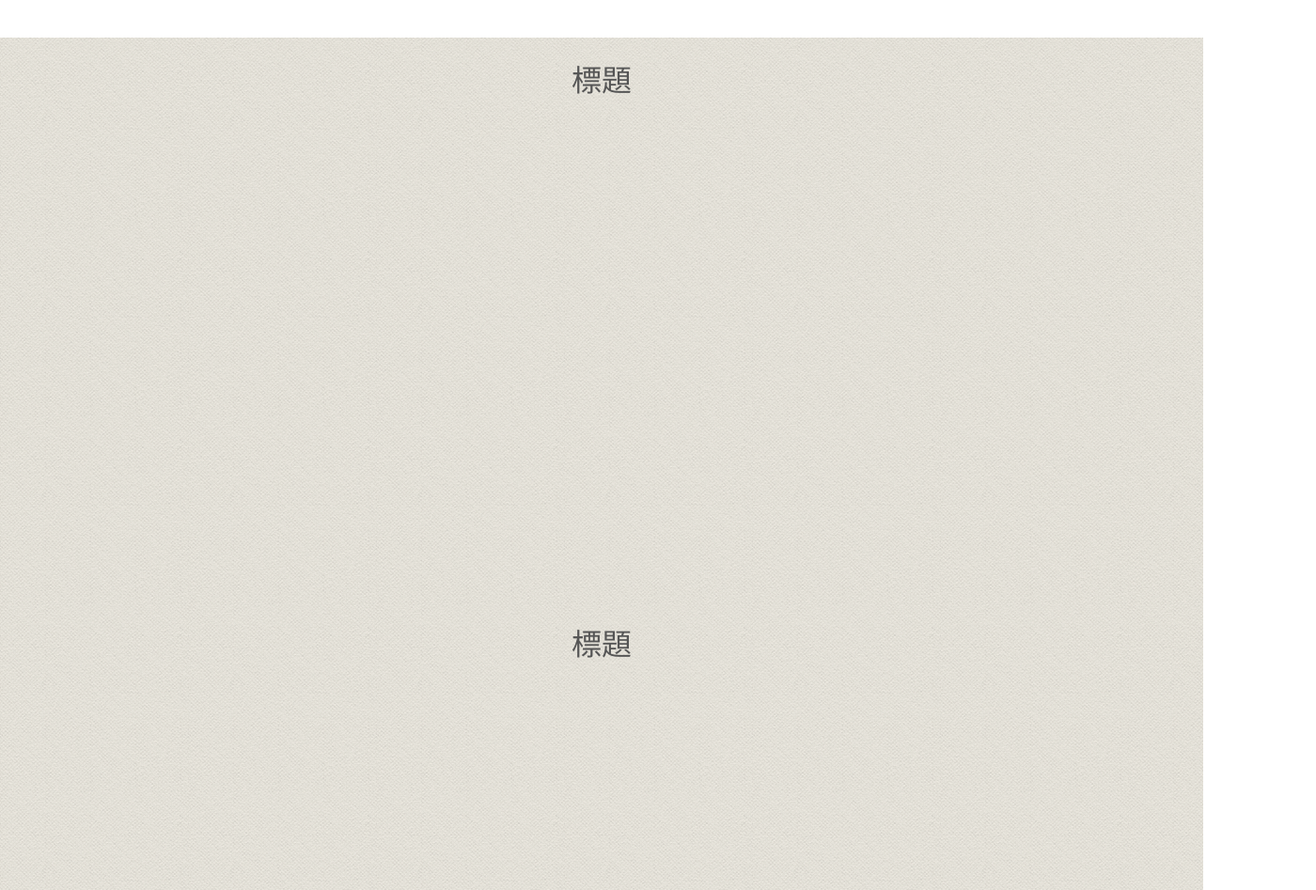
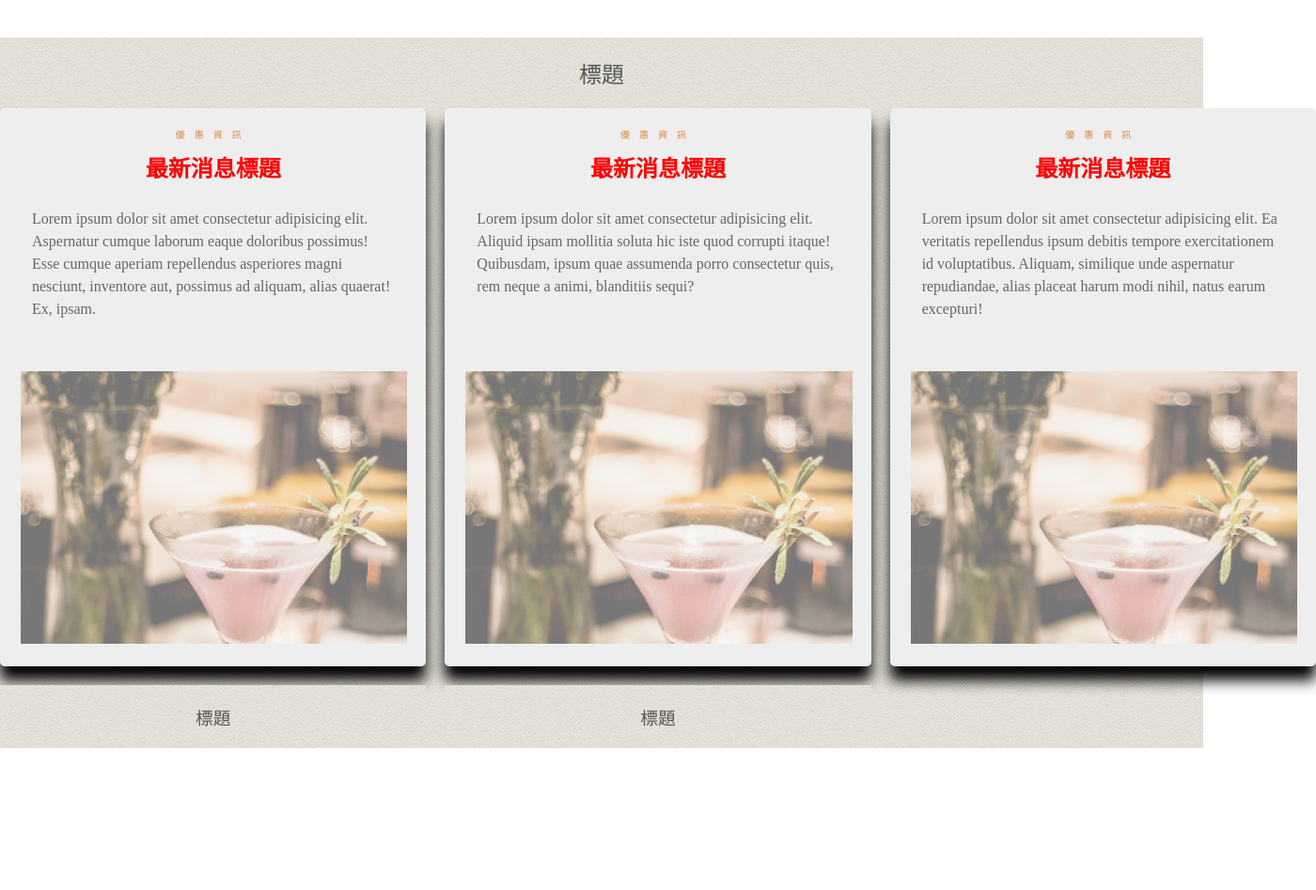
Before and after one commit to flyr42345/Web_CTBC_CoBuCoYi_20241018, a plain HTML site: page index.html in a window 1280 px wide. Shown: the part 1240-2187 px from the top of the page at 94% size, 1400 px wide, since content can reach past the window. After the commit the page ends 2036 px from the top, so only its background shows below. Drawn offline with Linux system fonts and the light colour scheme.

Commit message:
Updata完成最新消息並添加語意元素

```diff
--- a/index.html
+++ b/index.html
@@ -10,6 +10,7 @@
 
 <body>
 <!-- #nav>a.link*3+a.social*2 -->
+    <div id="nav">
         <div id="nav">
             <div id="logo">
                 <img src="./img/logo.png" alt="渴不渴以 LOGO">
@@ -28,19 +29,50 @@
                 </a>
             </div>
         </div>
+    </div>
     <!-- 橫幅  -->
     <div id="banner"></div>
 
-    <div class="content">
+    <section class="content">
         <h1>標題</h1>
+        <div id="news">
+            <div class="card">
+                <h4>優惠資訊</h4>
+                <h2>最新消息標題</h2>
+                <hr>
+                <p>Lorem ipsum dolor sit amet consectetur adipisicing elit. Aspernatur cumque laborum eaque doloribus
+                    possimus! Esse cumque aperiam repellendus asperiores magni nesciunt, inventore aut, possimus ad
+                    aliquam, alias quaerat! Ex, ipsam.</p>
+                <img src="./img/drink.jpg" alt="">
             </div>
-    <div class="content">
+            <div class="card">
+                <h4>優惠資訊</h4>
+                <h2>最新消息標題</h2>
+                <hr>
+                <p>Lorem ipsum dolor sit amet consectetur adipisicing elit. Aliquid ipsam mollitia soluta hic iste quod
+                    corrupti itaque! Quibusdam, ipsum quae assumenda porro consectetur quis, rem neque a animi,
+                    blanditiis sequi?</p>
+                <img src="./img/drink.jpg" alt="">
+            </div>
+            <div class="card">
+                <h4>優惠資訊</h4>
+                <h2>最新消息標題</h2>
+                <hr>
+                <p>Lorem ipsum dolor sit amet consectetur adipisicing elit. Ea veritatis repellendus ipsum debitis
+                    tempore exercitationem id voluptatibus. Aliquam, similique unde aspernatur repudiandae, alias
+                    placeat harum modi nihil, natus earum excepturi!</p>
+                <img src="./img/drink.jpg" alt="">
+            </div>
+            <section class="content">
                 <h1>標題</h1>
+            </section>
+            <section class="content">
+                <h1>標題</h1>
+            </section>
+
         </div>
-    <div class="content">
-        <h1>標題</h1>
+    </section>
     </div>
-
 </body>
 
 </html>
--- a/style.css
+++ b/style.css
@@ -44,7 +44,6 @@ a:hover{
 /* 內容區塊 */
 .content{
     background-image: url(./img/paper.png);
-    height: 600px;
 }
 h1{
     text-align: center;
@@ -53,3 +52,67 @@ h1{
     /* fw文字粗細 */
     font-weight: 200;
 }
+/* 最新消息 */
+#news{
+    /* 顯示:格線模式 */
+    display: grid;
+    /* 格線模板欄位:重複設定(重複幾次，單位) */
+    /* 1fr，一格 */
+    grid-template-columns: repeat(3, 1fr);
+    /* gg20 格線間距 */
+    grid-gap: 20px;
+    width: 1400px;
+    margin:  0 auto;
+}
+.card{
+    padding: 20px 20px;
+    background: #eee;
+    border-radius: 5px;
+    box-shadow: 0 15px 15px rgba(0, 0, 0, 1);
+}
+/* 選取內容 */
+/* 第一個選取 空格 第二個選取 */
+.card img{
+    width: 100%;
+    opacity: 0.5;
+    transition: 0.7s;
+    height: 300px;
+    /* 物件適應:封面(避免圖片壓縮) */
+    object-fit: cover;
+    /* 物件位置:左右 上下 */
+    object-position: 2px 10px;
+}
+.card h2{
+    text-align: center;
+    padding: 10px 0 0;
+}
+.card h4{
+    text-align: center;
+    color: #E08A38;
+    font-size: 10px;
+    font-weight: 100;
+    /* ls 文字間距 */
+    letter-spacing: 10px;
+}
+.card p{
+    height: 150px;
+    color: #666;
+    font-weight: 100;
+    padding: 14px;
+    line-height: 1.5;
+}
+.card hr{
+    height: 2px;
+    background: #333;
+    margin-bottom: 10px;
+    width: 0;
+    border: 0;
+    transition: 0.7s;
+}
+/* 滑入卡片後設定水平效果 */
+.card:hover hr{
+    width: 100%;
+}
+.card:hover img{
+    opacity: 1;
+}
```
Also changed, not shown: img/drink.jpg (added). Lines whose indentation alone changed are shown as unchanged.
